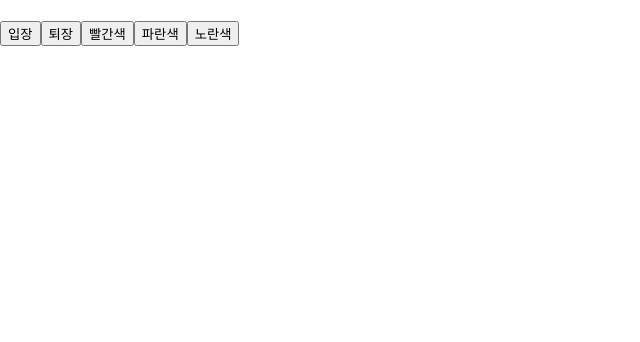
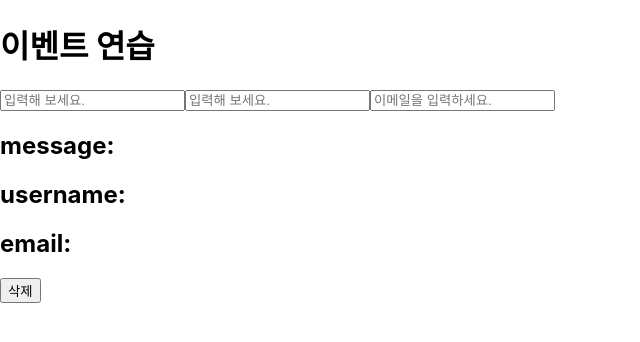
Before and after one commit to wdd1016/InspireCamp, a React (Create React App) app in the folder Frontend/React/my-react-app/: page / in a window 1280 px wide. Shown: the top 342 px of the page, without its empty margins (0-640 px from the left). Built offline with nearby package versions, Linux system fonts and the light colour scheme.

Commit message:
[12.31, 1.2] event handling

```diff
--- a/Frontend/React/my-react-app/src/App.js
+++ b/Frontend/React/my-react-app/src/App.js
@@ -3,6 +3,9 @@ import AppTraffic from "./component/AppTraffic";
 import CommentList from "./component/CommentList";
 import Counter from "./state/Counter";
 import Say from "./state/Say";
+import Todo from "./event/Todo";
+import EventPractice from "./event/EventPractice";
+import EventPracticeFunction from "./event/EventPracticeFunction";
 
 function App() {
   return (
@@ -14,7 +17,12 @@ function App() {
 
       {/* State */}
       {/* <Counter /> */}
-      <Say />
+      {/* <Say /> */}
+
+      {/* Event Handling */}
+      {/* <Todo /> */}
+      {/* <EventPractice /> */}
+      <EventPracticeFunction />
     </>
   );
 }
--- /dev/null
+++ b/Frontend/React/my-react-app/src/event/EventPractice.js
@@ -0,0 +1,81 @@
+import { Component } from "react";
+
+class EventPractice extends Component {
+  state = {
+    message: "",
+    username: "",
+  };
+
+  /*
+  그냥 함수를 정의하면, constructor에서 this를 bind를 해야 한다.
+  constructor(props) {
+    super(props);
+    this.state = {
+      message: "",
+    };
+    this.handlerChange = this.handlerChange.bind(this);
+    this.handlerClick = this.handlerClick.bind(this);
+  }
+  handlerChange(e) {
+    console.log(e.target.value);
+    this.setState({ message: e.target.value });
+  }
+  handlerClick() {
+    this.setState({ message: "" });
+  }
+  */
+
+  /* 두개 -> 하나로 합치기
+  handlerChangeMessage = (e) => {
+    console.log(e.target.value);
+    this.setState({ message: e.target.value });
+  };
+
+  handlerChangeUsername = (e) => {
+    console.log(e.target.value);
+    this.setState({ username: e.target.value });
+  };
+  */
+
+  handlerChange = (e) => {
+    this.setState({ [e.target.name]: e.target.value });
+  };
+
+  handlerClick = () => {
+    this.setState({ message: "", username: "" });
+  };
+
+  handlerKeyUp = (e) => {
+    if (e.key === "Enter") {
+      this.handlerClick();
+    }
+  };
+
+  render() {
+    return (
+      <div>
+        <h1>이벤트 연습</h1>
+        <input
+          type="text"
+          name="message"
+          placeholder="입력해 보세요."
+          value={this.state.message}
+          onChange={this.handlerChange}
+          onKeyUp={this.handlerKeyUp}
+        />
+        <input
+          type="text"
+          name="username"
+          placeholder="입력해 보세요."
+          value={this.state.username}
+          onChange={this.handlerChange}
+        />
+        <h2>message: {this.state.message}</h2>
+        <h2>username: {this.state.username}</h2>
+        <button onClick={this.handlerClick}>삭제</button>
+      </div>
+    );
+  }
+}
+
+export default EventPractice;
--- /dev/null
+++ b/Frontend/React/my-react-app/src/event/EventPracticeFunction.js
@@ -0,0 +1,80 @@
+import { useState } from "react";
+
+function EventPracticeFunction() {
+  /*
+  const [message, setMessage] = useState("");
+  const [username, setUsername] = useState("");
+
+  const handlerChangeMessage = (e) => {
+    setMessage(e.target.value);
+  };
+
+  const handlerChangeUsername = (e) => {
+    setUsername(e.target.value);
+  };
+  */
+
+  const [form, setForm] = useState({ message: "", username: "", email: "" });
+  const { message, username, email } = form; // 객체 비구조화(구조분해 할당)를 통해 값 추출
+
+  const handlerChange = (e) => {
+    /*
+    if (e.target.name === "message") {
+      setMessage(e.target.value);
+    } else if (e.target.name === "username") {
+      setUsername(e.target.value);
+    }
+    */
+    const newForm = { ...form, [e.target.name]: e.target.value }; // 기존 form 내용을 복사(Deep copy)한 뒤, 원하는 값을 덮어 씌우기
+    setForm(newForm); // setter 함수를 통해 form 값 업데이트
+  };
+
+  const handlerClick = () => {
+    /*
+    setMessage("");
+    setUsername("");
+    */
+    const newForm = { message: "", username: "", email: "" };
+    setForm(newForm);
+  };
+
+  const handlerKeyUp = (e) => {
+    if (e.key === "Enter") {
+      handlerClick();
+    }
+  };
+
+  return (
+    <div>
+      <h1>이벤트 연습</h1>
+      <input
+        type="text"
+        name="message"
+        placeholder="입력해 보세요."
+        value={message}
+        onChange={handlerChange}
+        onKeyUp={handlerKeyUp}
+      />
+      <input
+        type="text"
+        name="username"
+        placeholder="입력해 보세요."
+        value={username}
+        onChange={handlerChange}
+      />
+      <input
+        type="email"
+        name="email"
+        placeholder="이메일을 입력하세요."
+        value={email}
+        onChange={handlerChange}
+      />
+      <h2>message: {message}</h2>
+      <h2>username: {username}</h2>
+      <h2>email: {email}</h2>
+      <button onClick={handlerClick}>삭제</button>
+    </div>
+  );
+}
+
+export default EventPracticeFunction;
--- /dev/null
+++ b/Frontend/React/my-react-app/src/event/Todo.js
@@ -0,0 +1,22 @@
+import { useState } from "react";
+
+function Title(props) {
+  return (
+    <>
+      <p>현재 카운트는 {props.title}입니다.</p>
+    </>
+  );
+}
+
+function Todo() {
+  const [count, setCount] = useState(0);
+
+  return (
+    <>
+      <Title title={count}></Title>
+      <button onClick={() => setCount(count + 1)}>증가</button>
+    </>
+  );
+}
+
+export default Todo;
```
